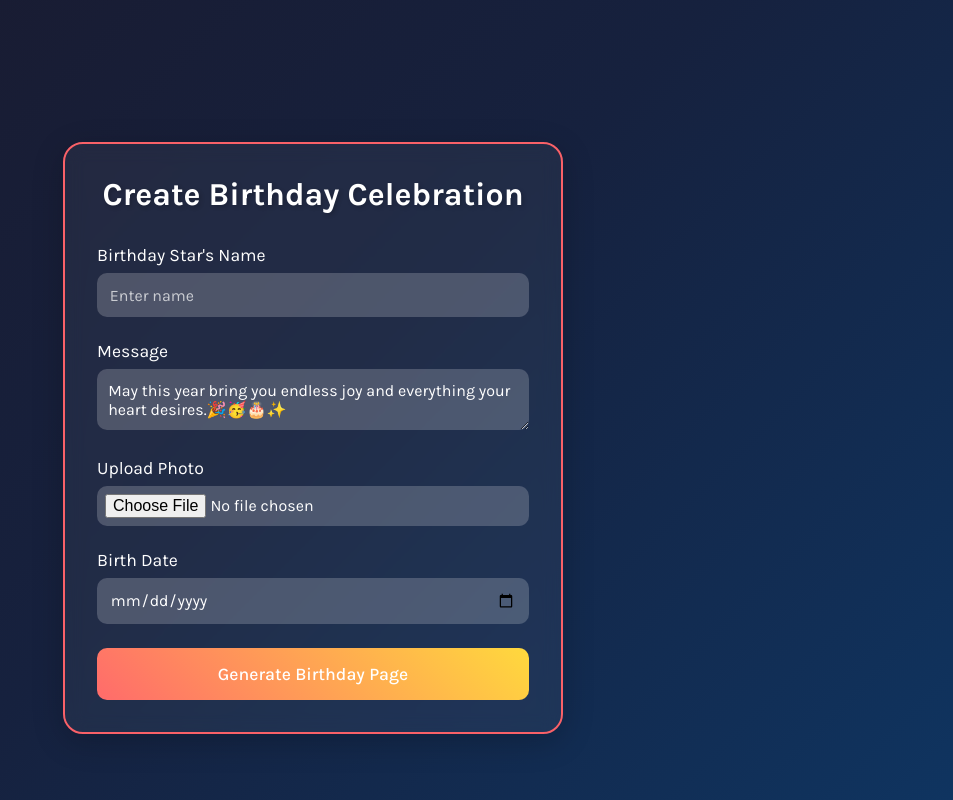
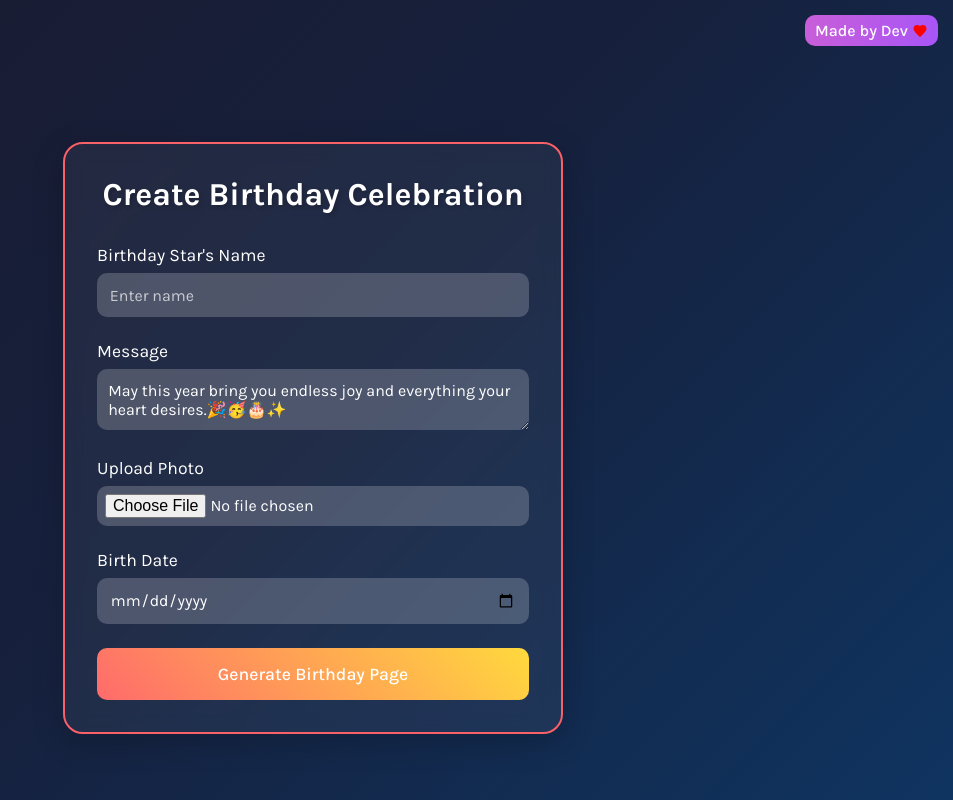
Before and after one commit to LokeshwarPrasad3/MakeBirthdayWish, a React (Vite) app in the folder client/: page / in a window 1280 px wide. Shown: the whole page, without its empty margins (327-1280 px from the left). Built offline with nearby package versions, Linux system fonts and the light colour scheme; no server answers.

Commit message:
Added Developer Link

```diff
--- a/client/src/components/MakeBirthdayWishForm.jsx
+++ b/client/src/components/MakeBirthdayWishForm.jsx
@@ -7,6 +7,7 @@ import { useMutation } from '@tanstack/react-query';
 import { makeBirthdayWish } from '../services/user.services';
 import { Copy, Check } from 'lucide-react';
 import ShareModal from './Admin/ShareModal';
+import { IoMdHeart } from "react-icons/io";
 
 const CLOUD_NAME = import.meta.env.VITE_CLOUDINARY_CLOUD_NAME;
 
@@ -225,6 +226,9 @@ const MakeBirthdayWishForm = () => {
           )}
         </div>
       </div>
+      <a target="_blank" href="https://github.com/LokeshwarPrasad3/" className="red-heart">
+        Made by Dev<IoMdHeart className='icon-heart' />
+      </a>
     </div>
   );
 };
--- a/client/src/styles/birthdayForm.css
+++ b/client/src/styles/birthdayForm.css
@@ -18,7 +18,29 @@
   background: linear-gradient(135deg, #1a1a2e 0%, #16213e 50%, #0f3460 100%);
   padding-top: 6rem;
 }
-
+.red-heart {
+  position: absolute;
+    top: 15px;
+    right: 15px;
+    border: none;
+    border-radius: 10px;
+    color: white;
+    font-size: 16px;
+    font-weight: 500;
+    cursor: pointer;
+    transition: transform 0.3s ease;
+    width: fit-content;
+    text-decoration: none;
+    display: flex;
+    justify-content: center;
+    align-items: center;
+    padding: 6px 10px;
+    gap: 4px;
+  background: linear-gradient(to right, #c85ed8, #a855f7);
+}
+.red-heart .icon-heart{
+  color: red;
+}
 .birthday-form-wrapper {
   width: 100%;
   max-width: 500px;
```
